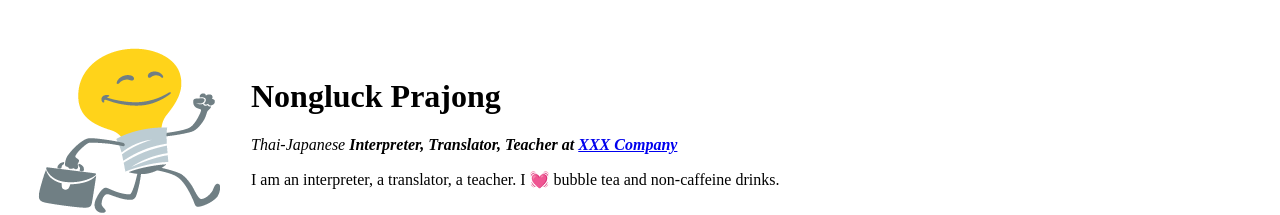
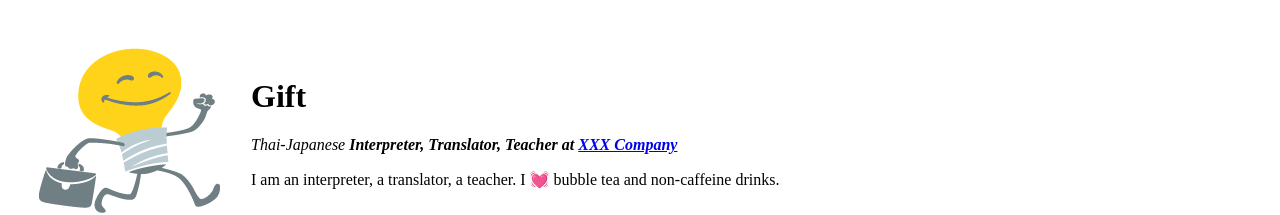
Before and after one commit to wondergift/cv, a plain HTML site: page index.html in a window 1280 px wide. Shown: the top 215 px of the page. Drawn offline with Linux system fonts and the light colour scheme.

Commit message:
Update index.html

```diff
--- a/index.html
+++ b/index.html
@@ -3,7 +3,7 @@
 
 <head>
   <meta charset="utf-8">
-  <title>Nongluck's Personal Site</title>
+  <title>Gift's Personal Site</title>
 </head>
 
 <body>
@@ -16,7 +16,7 @@
         <!-- alt is an alternative tag that use to discribe what that image what about, google will look out for it-->
       </td>
       <td>
-        <h1>Nongluck Prajong</h1>
+        <h1>Gift</h1>
         <p><em>Thai-Japanese <strong>Interpreter, Translator, Teacher at <a href="https://www.wikipedia.org/">XXX Company</a></strong></em></p>
         <!--p is paragraph-->
         <!-- em uses to italize words -->
```
